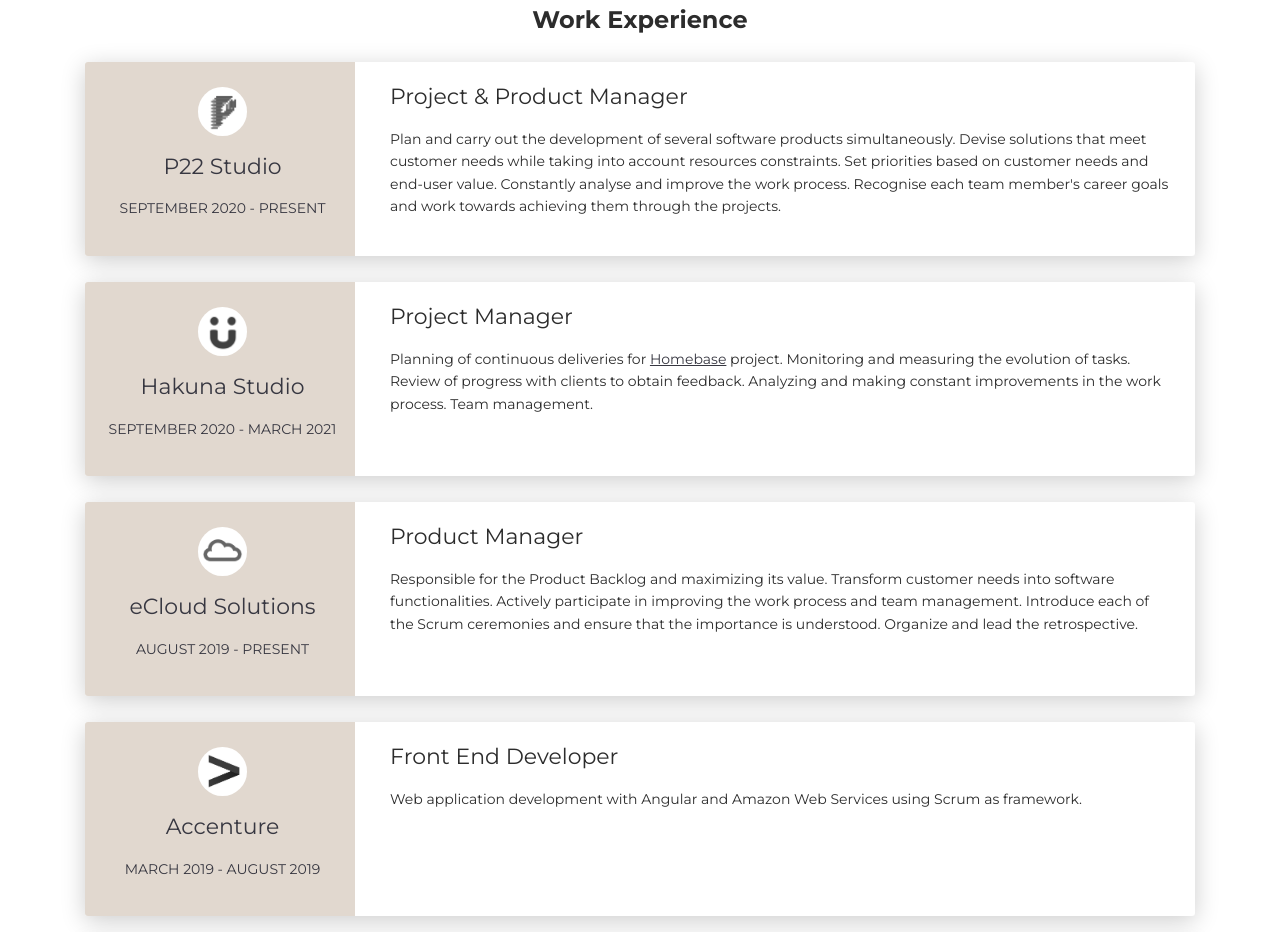
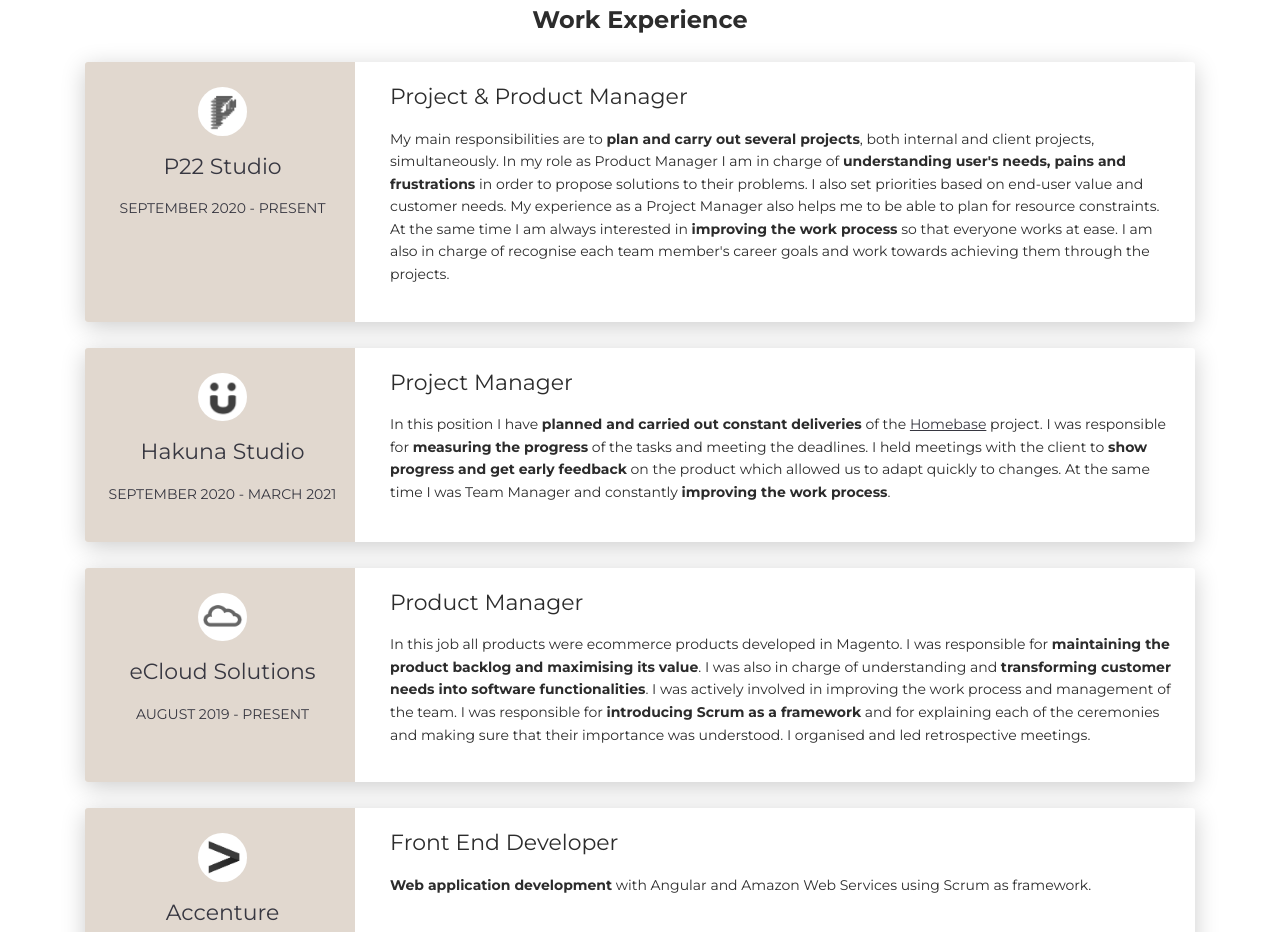
Before and after one commit to micamastro/cv, a plain HTML site: page index.html in a window 1280 px wide. Shown: the part 1061-1993 px from the top of the page. Drawn offline with Linux system fonts and the light colour scheme.

Commit message:
better explanation of jobs

```diff
--- a/index.html
+++ b/index.html
@@ -114,11 +114,11 @@
                                 <div class="card-body">
                                     <div class="h5">Project & Product Manager</div>
                                     <p>
-                                        Plan and carry out the development of several software products simultaneously.
-                                        Devise solutions that meet customer needs while taking into account resources constraints.
-                                        Set priorities based on customer needs and end-user value.
-                                        Constantly analyse and improve the work process.
-                                        Recognise each team member's career goals and work towards achieving them through the projects.   </p>
+                                        My main responsibilities are to <b>plan and carry out several projects</b>, both internal and client projects, simultaneously.
+                                        In my role as Product Manager I am in charge of <b>understanding user's needs, pains and frustrations</b> in order to propose solutions to their problems.  I also set priorities based on end-user value and customer needs. My experience as a Project Manager also helps me to be able to plan for resource constraints.
+                                        At the same time I am always interested in <b>improving the work process</b> so that everyone works at ease.
+                                        I am also in charge of recognise each team member's career goals and work towards achieving them through the projects.
+                                    </p>
                                 </div>
                             </div>
                         </div>
@@ -136,11 +136,10 @@
                                 <div class="card-body">
                                     <div class="h5">Project Manager</div>
                                     <p>
-                                        Planning of continuous deliveries for <a class="inline-text" href="https://joinhomebase.com/">Homebase</a> project.
-                                        Monitoring and measuring the evolution of tasks.
-                                        Review of progress with clients to obtain feedback.
-                                        Analyzing and making constant improvements in the work process.
-                                        Team management.    </p>
+                                        In this position I have <b>planned and carried out constant deliveries</b> of the <a class="inline-text" href="https://joinhomebase.com/">Homebase</a> project. I was responsible for <b>measuring the progress</b> of the tasks and meeting the deadlines.
+                                        I held meetings with the client to <b>show progress and get early feedback</b>  on the product which allowed us to adapt quickly to changes.
+                                        At the same time I was Team Manager and constantly <b>improving the work process</b>.
+                                        </p>
                                 </div>
                             </div>
                         </div>
@@ -157,8 +156,8 @@
                             <div class="col-md-9" data-aos="fade-left" data-aos-offset="50" data-aos-duration="500">
                                 <div class="card-body">
                                     <div class="h5">Product Manager</div>
-                                    <p>Responsible for the Product Backlog and maximizing its value. Transform customer needs into software functionalities. Actively participate in improving the work process and team management. Introduce each of the Scrum
-                                        ceremonies and ensure that the importance is understood. Organize and lead the retrospective.</p>
+                                    <p>In this job all products were ecommerce products developed in Magento. I was responsible for <b>maintaining the product backlog and maximising its value</b>.
+                                        I was also in charge of understanding and <b>transforming customer needs into software functionalities</b>. I was actively involved in improving the work process and management of the team. I was responsible for <b>introducing Scrum as a framework</b> and for explaining each of the ceremonies and making sure that their importance was understood. I organised and led retrospective meetings.</p>
                                 </div>
                             </div>
                         </div>
@@ -175,7 +174,7 @@
                             <div class="col-md-9" data-aos="fade-left" data-aos-offset="50" data-aos-duration="500">
                                 <div class="card-body">
                                     <div class="h5">Front End Developer</div>
-                                    <p>Web application development with Angular and Amazon Web Services using Scrum as framework.</p>
+                                    <p> <b>Web application development</b> with Angular and Amazon Web Services using Scrum as framework.</p>
                                 </div>
                             </div>
                         </div>
@@ -192,7 +191,7 @@
                             <div class="col-md-9" data-aos="fade-left" data-aos-offset="50" data-aos-duration="500">
                                 <div class="card-body">
                                     <div class="h5">Management Analyst</div>
-                                    <p>Application development in QlikView to track the behavior of business indicators. Optimization in time and resources of the recovery of the data stored in the database, necessary to keep the dashboards updated.
+                                    <p>Application development in QlikView to <b>track the behavior of business indicators</b>. Optimization in time and resources of the recovery of the data stored in the database, necessary to keep the dashboards updated.
                                     </p>
                                 </div>
                             </div>
```
